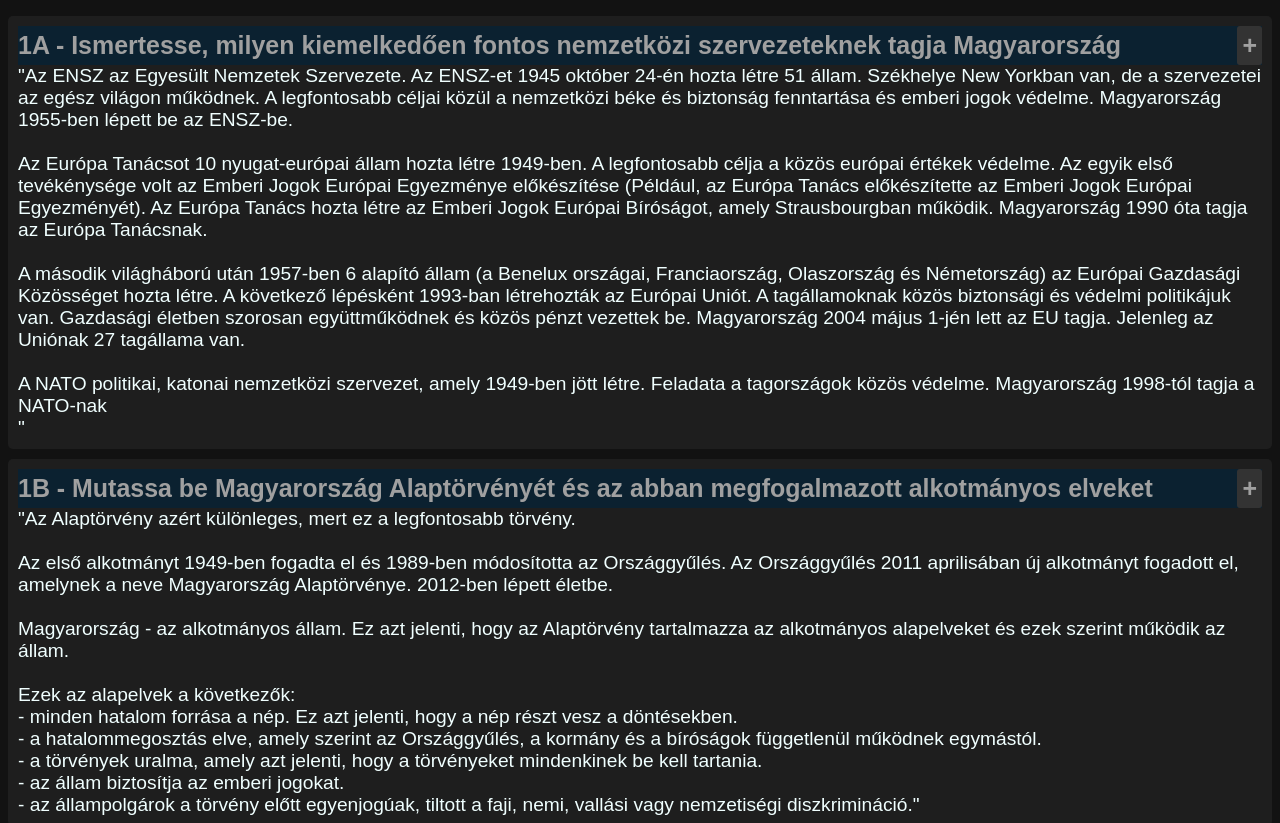
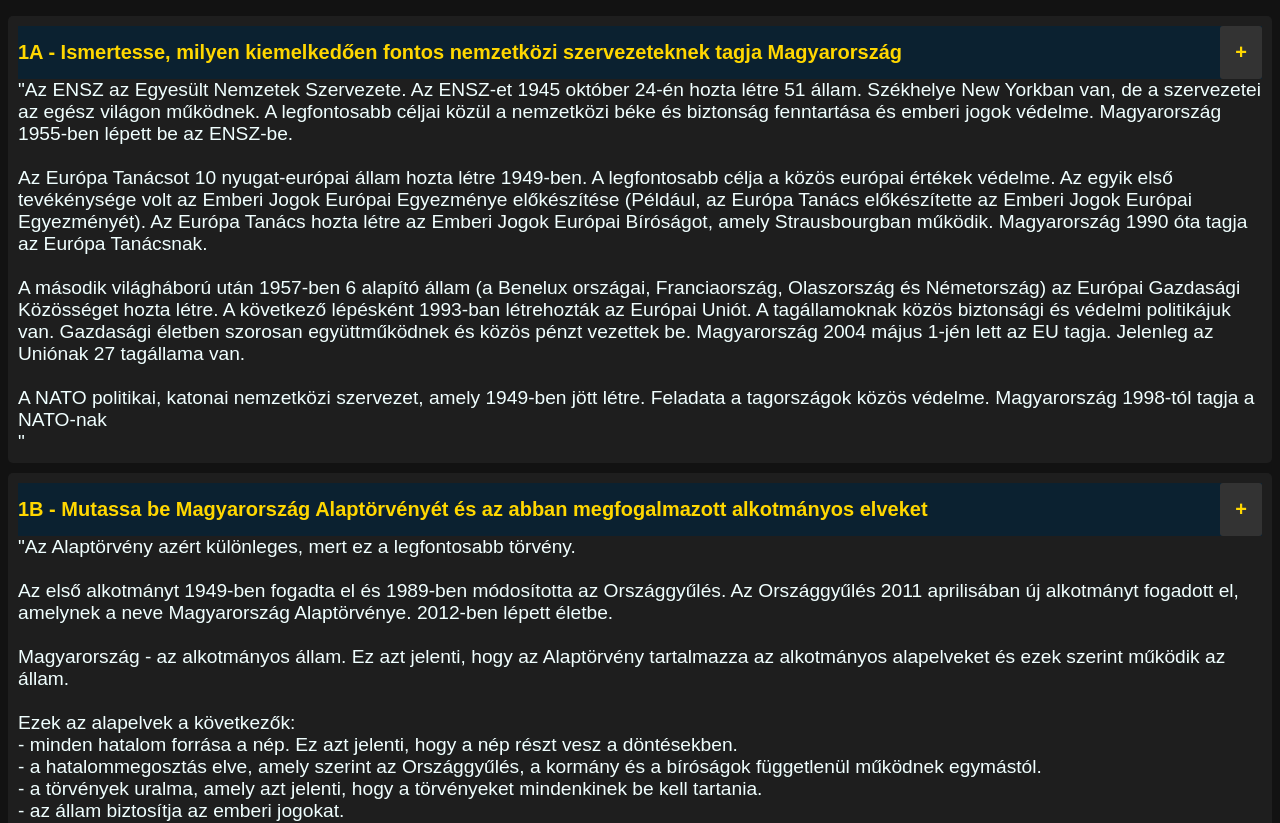
Before and after one commit to done7k/hardwords, a plain HTML site: page vizsga25-anki_all4.html in a window 1280 px wide. Shown: the top 823 px of the page. Drawn offline with Linux system fonts and the light colour scheme.

Commit message:
Update vizsga25-anki_all4.html

```diff
--- a/vizsga25-anki_all4.html
+++ b/vizsga25-anki_all4.html
@@ -25,14 +25,14 @@
             justify-content: space-between;
             align-items: center;
             font-weight: bold;
-            font-size: 130%;
-            color: #a0a0a0; /* темнее на 15% */
+            font-size: 20px;
+            color: gold; /* темнее на 15% */
             background-color: #0b2130;
         }
         #expand_sum {
             cursor: pointer;
             background-color: #333;
-            padding: 5px;
+            padding: 15px;
             border-radius: 3px;
         }
         #sum {
```
